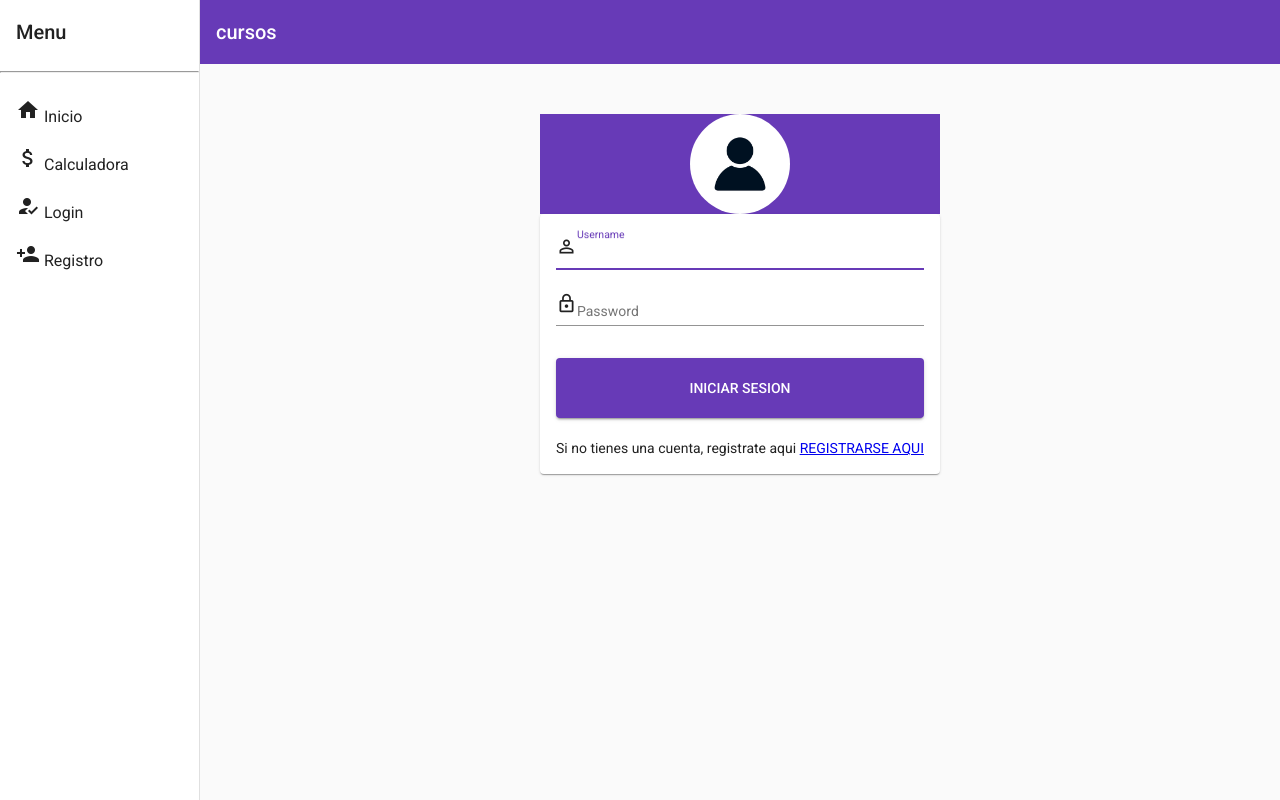
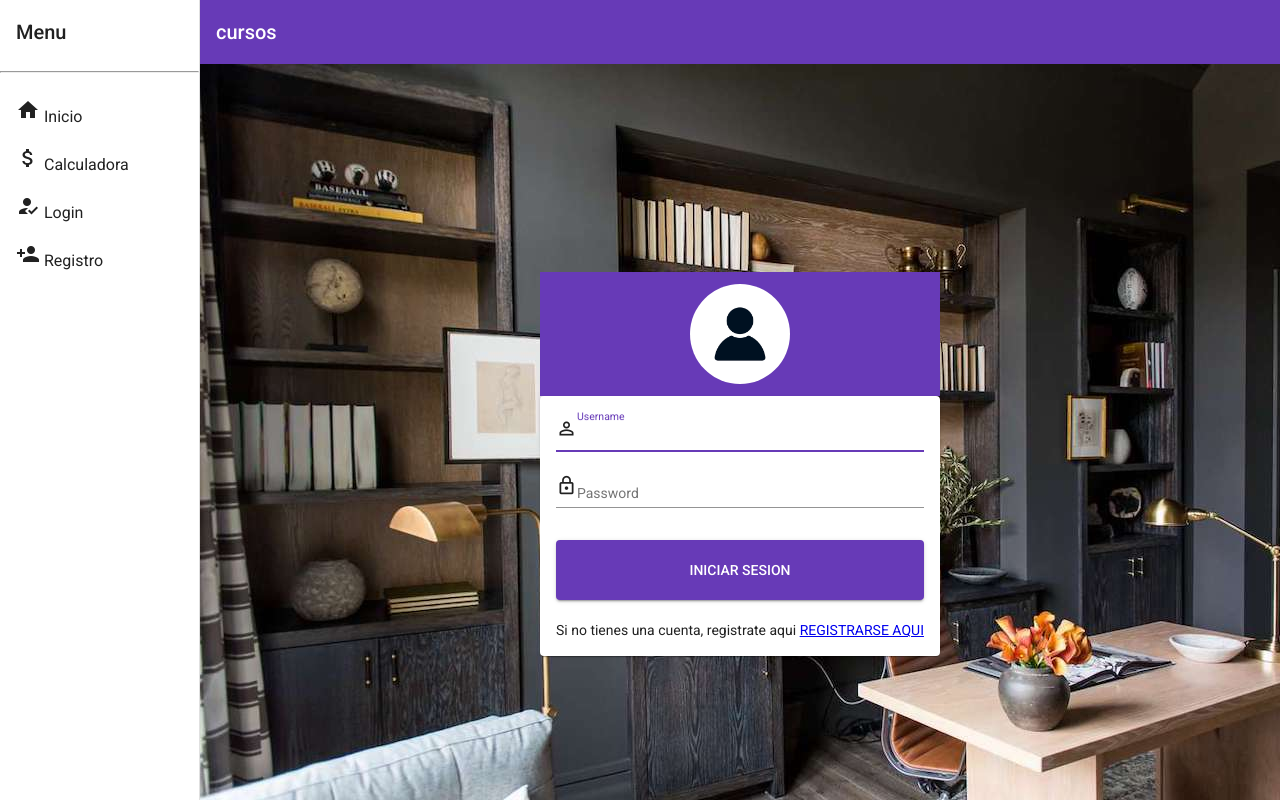
Before and after one commit to wilsontomas/cursos, an Angular app: page /authorization in a window 1280 px wide. Built offline with nearby package versions, Linux system fonts and the light colour scheme.

Commit message:
se modifico el login y register

```diff
--- a/src/app/pages/authorization/login/login.component.css
+++ b/src/app/pages/authorization/login/login.component.css
@@ -1,12 +1,11 @@
 
 .login-container {
-    margin-top: 50px;
+
     height: 100%;
     width: 100%;
     align-items: center;
     display: flex;
-    /*background-image: url("src/assets/login.jpg");
-    background-repeat: no-repeat;*/
+
   }
   .icon-image{
     width: 100px;
@@ -15,22 +14,32 @@
   }
   form {
     width: 100%;
+    height: 100%;
+
+  }
+  .bg-image{
+    background-image: url("src/assets/login.jpg");
+    background-repeat: no-repeat;
+
   }
 
   .login-content {
     width: 400px;
     display: block;
     margin: 0 auto;
+
   }
 
   .login-toolbar {
     justify-content: center;
     height: fit-content;
+    padding: 3%;
   }
 
   .mat-form-field {
     width: 100%;
     display: block;
+    background-color:white;
   }
 
   .mat-raised-button {
--- a/src/app/pages/authorization/login/login.component.html
+++ b/src/app/pages/authorization/login/login.component.html
@@ -1,4 +1,4 @@
-<form>
+<form class="bg-image">
 	<div class="login-container">
 		<div class="login-content">
 			<mat-toolbar class="login-toolbar" color="primary"><img class="icon-image" src="assets/person.jpg" ></mat-toolbar>
--- a/src/app/pages/authorization/register/register.component.css
+++ b/src/app/pages/authorization/register/register.component.css
@@ -5,20 +5,31 @@
     width: 100%;
     align-items: center;
     display: flex;
+    background-image: url("src/assets/register.jpg");
+    background-repeat: no-repeat;
   }
 
   form {
     width: 100%;
   }
 
+  .bg-image{
+    background-image: url("src/assets/register.jpg");
+    background-repeat: no-repeat;
+
+  }
+
   .login-content {
     width: 400px;
     display: block;
     margin: 0 auto;
+
   }
 
   .login-toolbar {
     justify-content: center;
+    height: fit-content;
+    padding: 3%;
   }
 
   .mat-form-field {
--- a/src/app/pages/authorization/register/register.component.html
+++ b/src/app/pages/authorization/register/register.component.html
@@ -1,3 +1,4 @@
+
 <div class="login-container">
 	<div class="login-content">
 		<mat-toolbar class="login-toolbar" color="primary">Registro</mat-toolbar>
@@ -17,10 +18,14 @@
 
 				</mat-form-field>
 
+                <mat-form-field>
+					<mat-icon matPrefix>lock_outline</mat-icon>
+					<input type="password" autocomplete="false" matInput placeholder="Clave *" />
 
+				</mat-form-field>
 				<mat-form-field>
 					<mat-icon matPrefix>lock_outline</mat-icon>
-					<input type="password" autocomplete="false" matInput placeholder="Clave *" />
+					<input type="password" autocomplete="false" matInput placeholder="Repita la Clave *" />
 
 				</mat-form-field>
 
@@ -29,6 +34,11 @@
         	<button style="width:50%"   type="submit" mat-raised-button color="primary">Crear Cuenta</button>
       </div>
 			</form>
+            <br/>
+            <span> Ya tienes una cuenta? Inicia sesion aqui <a [routerLink]="['/authorization/login']">INICIAR SESION</a></span>
+
 		</mat-card>
+
+
 	</div>
 </div>
```
Also changed, not shown: src/assets/register.jpg, 1 other file (tests, documents, lock files or other folders).
